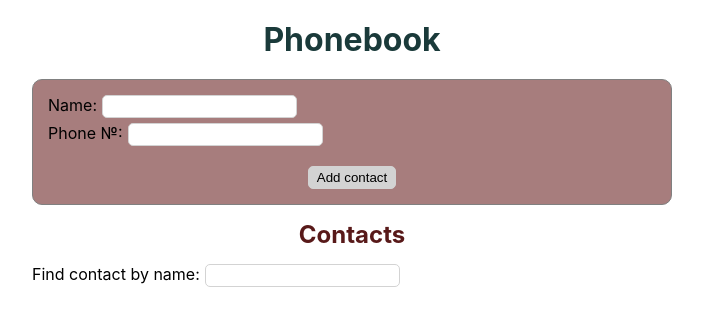
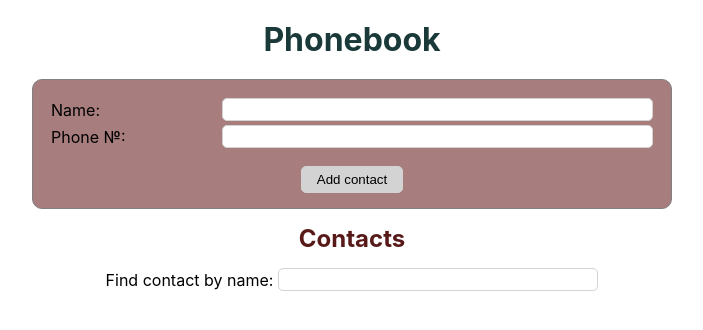
Before and after one commit to Hi-tei-hi-me/goit-react-hw-02-phonebook, a React (Create React App) app: page / in a window 1280 px wide. Shown: the top 330 px of the page, without its empty margins (288-991 px from the left). Built offline with nearby package versions, Linux system fonts and the light colour scheme.

Commit message:
Finalized HW

```diff
--- a/src/components/App.jsx
+++ b/src/components/App.jsx
@@ -2,9 +2,10 @@ import { Component } from 'react';
 import { nanoid } from 'nanoid';
 import toast, { Toaster } from 'react-hot-toast';
 import { Box } from './Box/Box.styled';
+import { NotFound } from './NotFound/NotFound.styled';
 import ContactForm from './ContactForm/ContactForm';
 import ContactList from './Contacts/ListOfContacts';
-import Filter from './Search/Search';
+import Filter from './SearchForm/SearchForm';
 
 const INITIAL_STATE = {
   contacts: [],
@@ -16,31 +17,33 @@ export class App extends Component {
 
   addContact = newContact => {
     const { contacts } = this.state;
+    if (
+      contacts.some(contact => {
+        return contact.name.toLowerCase() === newContact.name.toLowerCase();
+      })
+    ) {
+      return toast(`${newContact.name} is already in your Book`, { icon: '❗' });
+    }
     const id = nanoid();
-    const newAddedContact = { ...newContact, id: id };
-    for (let contact of contacts) {
-      if (newAddedContact.name.toLowerCase() === contact.name.toLowerCase()) {
-        toast.error(`${newAddedContact.name} is already in your contacts list`);
-        return;
-      }
-    }
+    const newAddedContact = { id, ...newContact };
     this.setState(prevState => {
       return {
         contacts: [newAddedContact, ...prevState.contacts],
       };
     });
+    return toast(`${newContact.name} was successfully added to your Book`, { icon: '✓' });
   };
 
-  deleteContact = id => {
+  deleteContact = (id, name) => {
     this.setState(prevState => {
       return {
         contacts: prevState.contacts.filter(contact => contact.id !== id),
       };
     });
+    return toast(`${name} was removed from your Book`, { icon: '✗' });
   };
 
   applyFilter = filter => this.setState({ filter });
-
   getFilteredList = () => {
     const { contacts, filter } = this.state;
     const normalizedFilter = filter.toLowerCase();
@@ -60,6 +63,9 @@ export class App extends Component {
         {filteredList.length > 0 && (
           <ContactList listContacts={filteredList} handleCLick={this.deleteContact} />
         )}
+        {filter && filteredList.length === 0 && (
+          <NotFound>No results found for "{filter}".</NotFound>
+        )}
       </Box>
     );
   }
--- a/src/components/ContactForm/ContactForm.jsx
+++ b/src/components/ContactForm/ContactForm.jsx
@@ -16,8 +16,13 @@ export default function ContactForm({ contacts, onFormSubmit }) {
   return (
     <Formik initialValues={initialValues} onSubmit={handleSubmit}>
       <FormContainer autoComplete="of">
-        <Label htmlFor="name">
-          Name:
+        <table>
+          <tbody>
+            <tr>
+              <td>
+                <Label htmlFor="name">Name:</Label>
+              </td>
+              <td>
                 <Input
                   type="text"
                   id="name"
@@ -26,9 +31,13 @@ export default function ContactForm({ contacts, onFormSubmit }) {
                   title="Name may contain only letters, apostrophe, dash and spaces. For example Adrian, Jacob Mercer, Charles de Batz de Castelmore d'Artagnan"
                   required
                 />
-        </Label>
-        <Label htmlFor="number">
-          Phone №:
+              </td>
+            </tr>
+            <tr>
+              <td>
+                <Label htmlFor="number">Phone №:</Label>
+              </td>
+              <td>
                 <Input
                   type="tel"
                   name="number"
@@ -36,7 +45,10 @@ export default function ContactForm({ contacts, onFormSubmit }) {
                   title="Phone number must be digits and can contain spaces, dashes, parentheses and can start with +"
                   required
                 />
-        </Label>
+              </td>
+            </tr>
+          </tbody>
+        </table>
         <AddButton type="submit">Add contact</AddButton>
       </FormContainer>
     </Formik>
--- a/src/components/ContactForm/ContactForm.styled.jsx
+++ b/src/components/ContactForm/ContactForm.styled.jsx
@@ -4,17 +4,21 @@ import { Form, Field } from 'formik';
 export const FormContainer = styled(Form)`
   display: flex;
   flex-direction: column;
-  gap: 5px;
+  gap: 15px;
   border: 1.5px solid gray;
   border-radius: 10px;
   padding: 15px;
   background-color: #a77d7d;
 `;
 
-export const Label = styled.label``;
+export const Label = styled.label`
+  width: 100%;
+`;
 
-export const Input = styled(Field)``;
+export const Input = styled(Field)`
+  width: 100%;
+`;
 
 export const AddButton = styled.button`
-  margin: 15px auto 0 auto;
+  margin: 0 auto;
 `;
--- a/src/components/Contacts/Contact.jsx
+++ b/src/components/Contacts/Contact.jsx
@@ -7,7 +7,7 @@ export default function Contact({ id, name, number, handleCLick }) {
       <p>
         {name}: <span>{number}</span>
       </p>
-      <DeleteButton type="button" onClick={() => handleCLick(id)}>
+      <DeleteButton type="button" onClick={() => handleCLick(id, name)}>
         Delete contact
       </DeleteButton>
     </Item>
--- a/src/components/Contacts/Contacts.styled.jsx
+++ b/src/components/Contacts/Contacts.styled.jsx
@@ -14,6 +14,7 @@ export const ContactsList = styled.ul`
 export const Item = styled.li`
   display: flex;
   justify-content: space-between;
+  align-items: center;
   gap: 5px;
   color: #fff;
 `;
--- /dev/null
+++ b/src/components/NotFound/NotFound.styled.jsx
@@ -0,0 +1,12 @@
+import styled from '@emotion/styled';
+
+export const NotFound = styled.div`
+  margin: 15px auto;
+  padding: 20px 40px;
+  border: 1.5px solid #801515;
+  border-radius: 10px;
+  background-color: #aa3939;
+  text-align: center;
+  vertical-align: middle;
+  color: #ffaaaa;
+`;
--- a/src/components/Search/Search.styled.jsx
+++ /dev/null
@@ -1,5 +0,0 @@
-import styled from '@emotion/styled';
-
-export const Label = styled.label``;
-
-export const Input = styled.input``;
--- a/src/components/Search/Search.jsx
+++ b/src/components/SearchForm/SearchForm.jsx
@@ -1,12 +1,12 @@
 import PropTypes from 'prop-types';
-import { Input, Label } from './Search.styled';
+import { SearchForm, Label, Input } from './SearchForm.styled';
 
 export default function Filter({ value, onChange }) {
   return (
-    <Label htmlFor="filter">
-      Find contact by name:
+    <SearchForm>
+      <Label htmlFor="filter">Find contact by name:</Label>
       <Input name="filter" type="text" value={value} onChange={e => onChange(e.target.value)} />
-    </Label>
+    </SearchForm>
   );
 }
 
--- /dev/null
+++ b/src/components/SearchForm/SearchForm.styled.jsx
@@ -0,0 +1,16 @@
+import styled from '@emotion/styled';
+
+export const SearchForm = styled.div`
+  display: flex;
+  align-items: center;
+  justify-content: center;
+  gap: 5px;
+`;
+
+export const Label = styled.label`
+  width: fit-content;
+`;
+
+export const Input = styled.input`
+  width: 50%;
+`;
--- a/src/index.css
+++ b/src/index.css
@@ -31,15 +31,15 @@ ol {
 }
 
 input {
+  box-sizing: border-box;
   padding: 3px 8px;
-  margin-left: 5px;
   border: 1px solid lightgray;
   border-radius: 5px;
 }
 
 button {
   width: max-content;
-  padding: 3px 8px;
+  padding: 5px 15px;
   border: 1px solid lightgray;
   border-radius: 5px;
   background-color: lightgray;
@@ -48,7 +48,7 @@ button:hover,
 button:focus {
   border: 1px solid transparent;
   background-color: gray;
-  color: #fff;
+  color: white;
 }
 
 img {
```
Also changed, not shown: 1 other file (tests, documents, lock files or other folders). Lines whose indentation alone changed are shown as unchanged.
